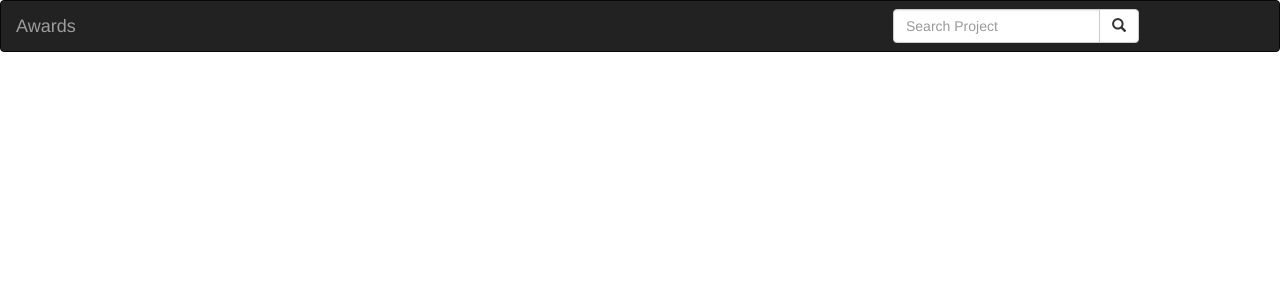
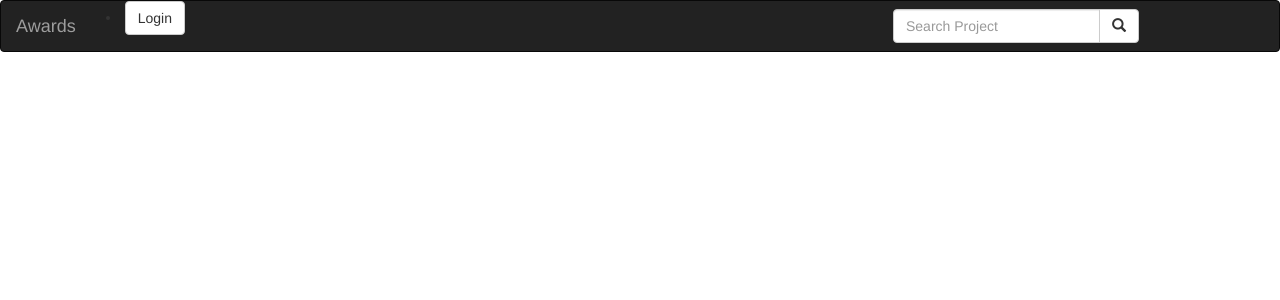
Before and after one commit to Soniakoi/Awards, a Django app: template award/templates/all-awards/search.html in a window 1280 px wide. Shown: the top 300 px of the page. Run offline with Django 3.2, Linux system fonts and the light colour scheme; the template is opened without the code that fills it, so the values that code supplies are empty; some libraries are stand-ins or nearby versions.

Commit message:
Update navbar to point the user to the login route

```diff
--- a/award/templates/navbar.html
+++ b/award/templates/navbar.html
@@ -25,6 +25,35 @@
       </form>
     </div>
     <!-- search form end -->
+
+    <!--The search form above-->
+    <div class="col-sm-6 col-md-6">
+      {% if user.is_authenticated %}
+      <ul>
+        <li class="dropdown">
+          <a href="#" class="dropdown-toggle btn btn-default" data-toggle="dropdown" role="button" aria-expanded="false">Account
+                    <span class="caret"></span>
+                </a>
+          <ul class="dropdown-menu" role="menu">
+            <li>
+              <a href="{%url 'index'%}">Home</a>
+            </li>
+            <li>
+              <a href="/accounts/password/change">Change Password</a>
+            </li>
+            <li>
+              <a href="/logout">Logout</a>
+            </li>
+          </ul>
+        </li>
+      </ul>
+      {% else %}
+      <li>
+        <a class='btn btn-default' href="/accounts/login">Login</a>
+      </li>
+
+      {% endif %}
+    </div>
   </div>
 </nav>
 </body>
```
